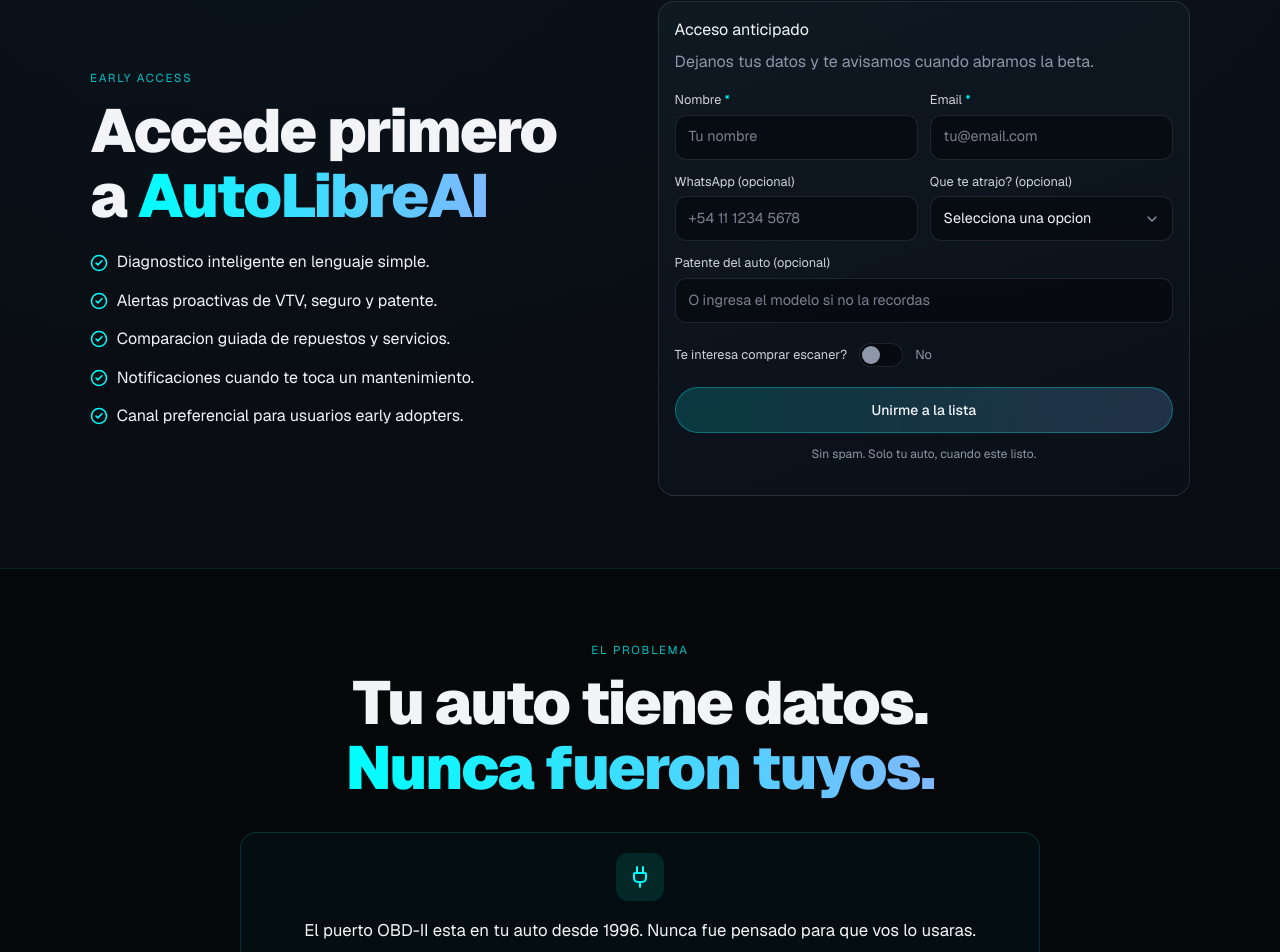
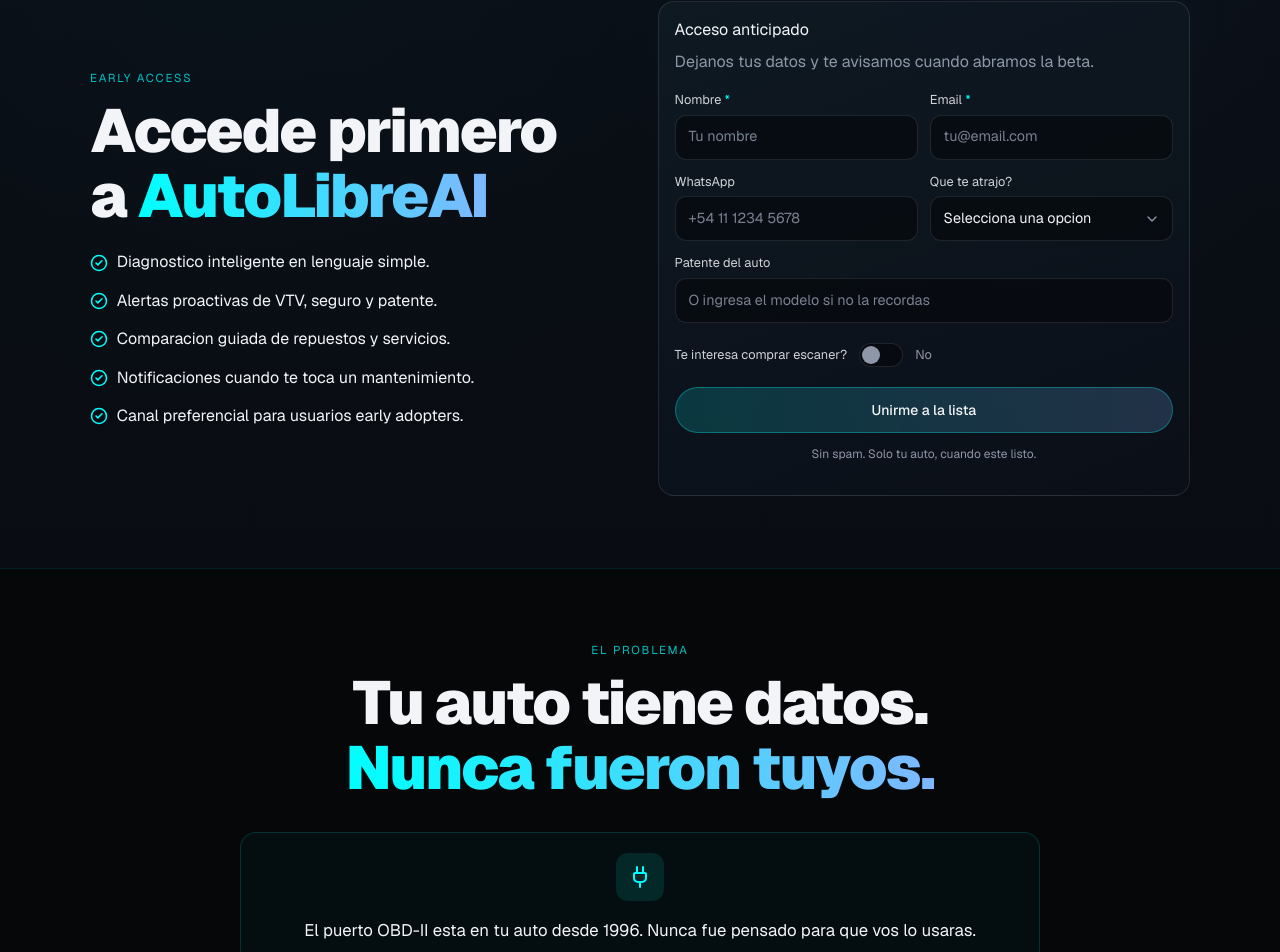
Before and after one commit to AutolibreAI/autolibre-landing-page, a Next.js app: page / in a window 1280 px wide. Shown: the part 955-1907 px from the top of the page. Built offline with nearby package versions, Linux system fonts and the light colour scheme.

Commit message:
feat: update optional labels in form section
Made "WhatsApp (opcional)" to "WhatsApp" and "Que te atrajo? (opcional)" to "Que te atrajo?"

```diff
--- a/components/landing/form-section.tsx
+++ b/components/landing/form-section.tsx
@@ -50,11 +50,11 @@ export default function FormSection({ content }: FormSectionProps) {
           {/* Optional fields */}
           <div className="al-form-row">
             <div className="al-form-field">
-              <label htmlFor="landing-whatsapp">WhatsApp (opcional)</label>
+              <label htmlFor="landing-whatsapp">WhatsApp</label>
               <input id="landing-whatsapp" name="whatsapp" type="tel" placeholder="+54 11 1234 5678" />
             </div>
             <div className="al-form-field">
-              <label htmlFor="landing-reason">Que te atrajo? (opcional)</label>
+              <label htmlFor="landing-reason">Que te atrajo?</label>
               <select id="landing-reason" name="reason" defaultValue="">
                 <option value="" disabled>Selecciona una opcion</option>
                 {content.reasonOptions.map((option) => (
@@ -65,7 +65,7 @@ export default function FormSection({ content }: FormSectionProps) {
           </div>
 
           <div className="al-form-field">
-            <label htmlFor="landing-patente">Patente del auto (opcional)</label>
+            <label htmlFor="landing-patente">Patente del auto</label>
             <input
               id="landing-patente"
               name="patente"
```
